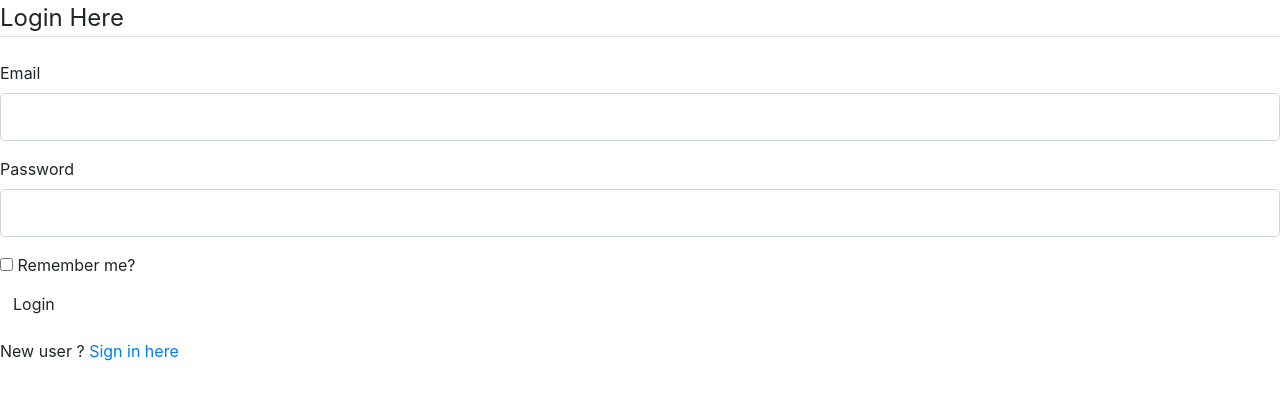
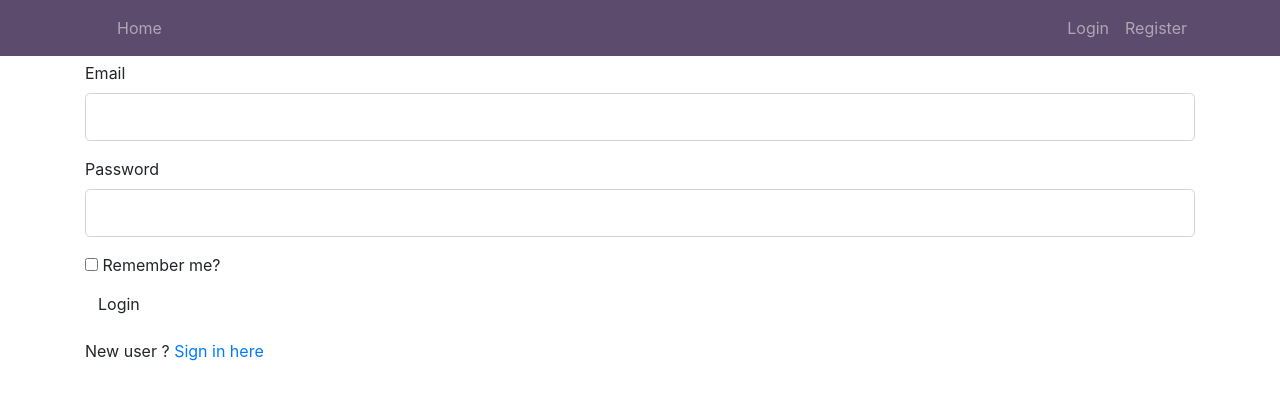
Before and after one commit to Mohamedlee27/Blog-IP, a Flask app: page /login in a window 1280 px wide. Shown: the top 400 px of the page. Run offline with Flask 2, Linux system fonts and the light colour scheme.

Commit message:
created a nav bar

```diff
--- /dev/null
+++ b/app/static/main.css
@@ -0,0 +1,7 @@
+body{
+    background-color:whitesmoke;
+
+}
+.bg-steel {
+    background-color: #5d4b6e;
+  }
--- a/app/templates/index.html
+++ b/app/templates/index.html
@@ -4,14 +4,49 @@
     <meta charset="UTF-8">
     <meta http-equiv="X-UA-Compatible" content="IE=edge">
     <meta name="viewport" content="width=device-width, initial-scale=1.0">
+        <!-- Required meta tags -->
+    <meta charset="utf-8">
+    <meta name="viewport" content="width=device-width, initial-scale=1, shrink-to-fit=no">
+
+        <!-- Bootstrap CSS -->
+    <link rel="stylesheet" href="https://cdn.jsdelivr.net/npm/bootstrap@4.3.1/dist/css/bootstrap.min.css" integrity="sha384-ggOyR0iXCbMQv3Xipma34MD+dH/1fQ784/j6cY/iJTQUOhcWr7x9JvoRxT2MZw1T" crossorigin="anonymous">
+    <link rel="stylesheet" href="{{ url_for('static', filename='main.css') }}">
     <title>Document</title>
 </head>
 <body>
-    {%for blog in blogs %}
-    <h5>{{blog.title}}</h5>
-    <h6>{{blog.sub_title}}</h6>
-    <p>{{blog.content}}</p>
-    {%endfor%}
+    <header class="site-header">
+        <nav class="navbar navbar-expand-md navbar-dark bg-steel fixed-top">
+          <div class="container">
+            <a class="navbar-brand mr-4" href="/"></a>
+            <button class="navbar-toggler" type="button" data-toggle="collapse" data-target="#navbarToggle" aria-controls="navbarToggle" aria-expanded="false" aria-label="Toggle navigation">
+              <span class="navbar-toggler-icon"></span>
+            </button>
+            <div class="collapse navbar-collapse" id="navbarToggle">
+              <div class="navbar-nav mr-auto">
+                <a class="nav-item nav-link" href="{{url_for('index')}}">Home</a>
+
+              </div>
+              <!-- Navbar Right Side -->
+              <div class="navbar-nav">
+
+
+                <a class="nav-item nav-link" href="{{url_for('login')}}">Login</a>
+                <a class="nav-item nav-link" href="{{url_for('registration')}}">Register</a>
+
+              </div>
+            </div>
+          </div>
+        </nav>
+      </header>
+      <main role="main" class="container">
+
+      {% block content %}{% endblock content %}
+    </div>
+        </div>
+        </main>
+    <script src="https://code.jquery.com/jquery-3.3.1.slim.min.js" integrity="sha384-q8i/X+965DzO0rT7abK41JStQIAqVgRVzpbzo5smXKp4YfRvH+8abtTE1Pi6jizo" crossorigin="anonymous"></script>
+    <script src="https://cdn.jsdelivr.net/npm/popper.js@1.14.7/dist/umd/popper.min.js" integrity="sha384-UO2eT0CpHqdSJQ6hJty5KVphtPhzWj9WO1clHTMGa3JDZwrnQq4sF86dIHNDz0W1" crossorigin="anonymous"></script>
+    <script src="https://cdn.jsdelivr.net/npm/bootstrap@4.3.1/dist/js/bootstrap.min.js" integrity="sha384-JjSmVgyd0p3pXB1rRibZUAYoIIy6OrQ6VrjIEaFf/nJGzIxFDsf4x0xIM+B07jRM" crossorigin="anonymous"></script>
 
 </body>
 </html>
--- a/app/templates/login.html
+++ b/app/templates/login.html
@@ -1,17 +1,8 @@
-<!DOCTYPE html>
-<html lang="en">
-<head>
-    <meta charset="UTF-8">
-    <meta http-equiv="X-UA-Compatible" content="IE=edge">
-    <meta name="viewport" content="width=device-width, initial-scale=1.0">
-    <link rel="stylesheet" href="https://cdn.jsdelivr.net/npm/bootstrap@4.6.1/dist/css/bootstrap.min.css" integrity="sha384-zCbKRCUGaJDkqS1kPbPd7TveP5iyJE0EjAuZQTgFLD2ylzuqKfdKlfG/eSrtxUkn" crossorigin="anonymous">
-    <title>Document</title>
-</head>
-<body>
-{%block content%}
+{% extends 'index.html' %}
+{% block content %}
 
     <div class="content-section loginform">
-
+        <link rel="stylesheet" href="https://cdn.jsdelivr.net/npm/bootstrap@4.6.1/dist/css/bootstrap.min.css" integrity="sha384-zCbKRCUGaJDkqS1kPbPd7TveP5iyJE0EjAuZQTgFLD2ylzuqKfdKlfG/eSrtxUkn" crossorigin="anonymous">
         <form method="POST"  action="" novalidate>
             {{form.hidden_tag()}}
             <fieldset class="form-group">
@@ -66,5 +57,3 @@
         </form>
     </div>
 {%endblock content%}
-</body>
-</html>
--- a/app/views.py
+++ b/app/views.py
@@ -4,9 +4,11 @@
 from app.models import User, Blog
 from flask_login import login_user
 from flask_login import current_user, login_user
+
+
 @app.route('/')
-@app.route('/home')
-def home():
+@app.route('/index')
+def index():
     blogs=Blog.query.all()
     return render_template('index.html',blogs=blogs)
 
@@ -16,14 +18,14 @@
 def login():
     form=LoginForm()
     if current_user.is_authenticated:
-        return redirect(url_for('home'))
+        return redirect(url_for('index'))
     if form.validate_on_submit():
         user = User.query.filter_by(email=form.email.data).first()
         if user is None:
             flash(f'Invalid username or password', 'danger')
             return redirect(url_for('login'))
         login_user(user, remember=form.remember.data)
-        return redirect(url_for('home'))
+        return redirect(url_for('index'))
     return render_template('login.html', form=form)
 
 
@@ -52,4 +54,4 @@
         db.session.add(blog)
         db.session.commit()
         flash('blog added succesfully')
-        return redirect(url_for('home'))
+        return redirect(url_for('index'))
```
Also changed, not shown: app/templates/newblog.html (+3 -12 lines), app/templates/registration.html (+3 -13 lines), app/app.db.
